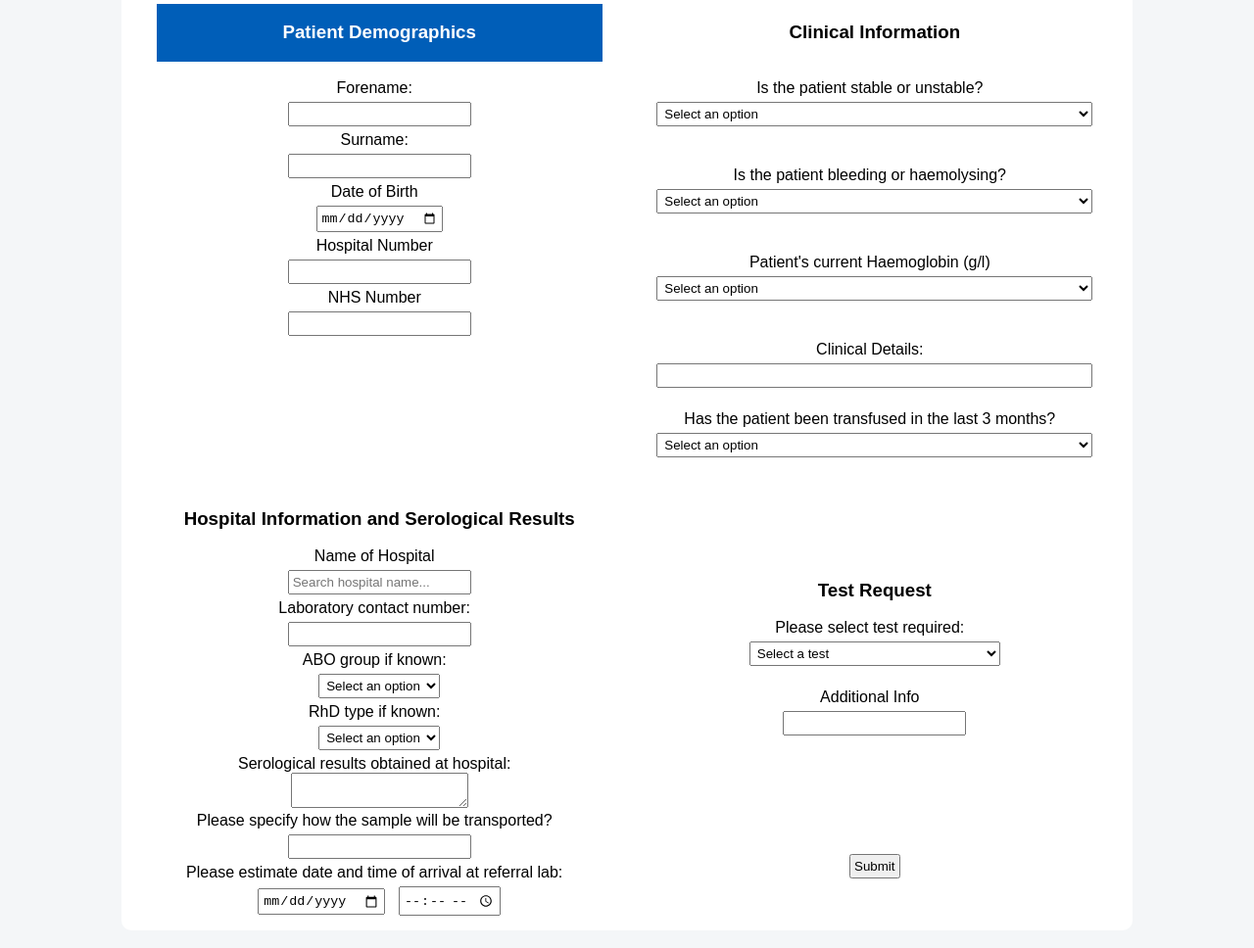
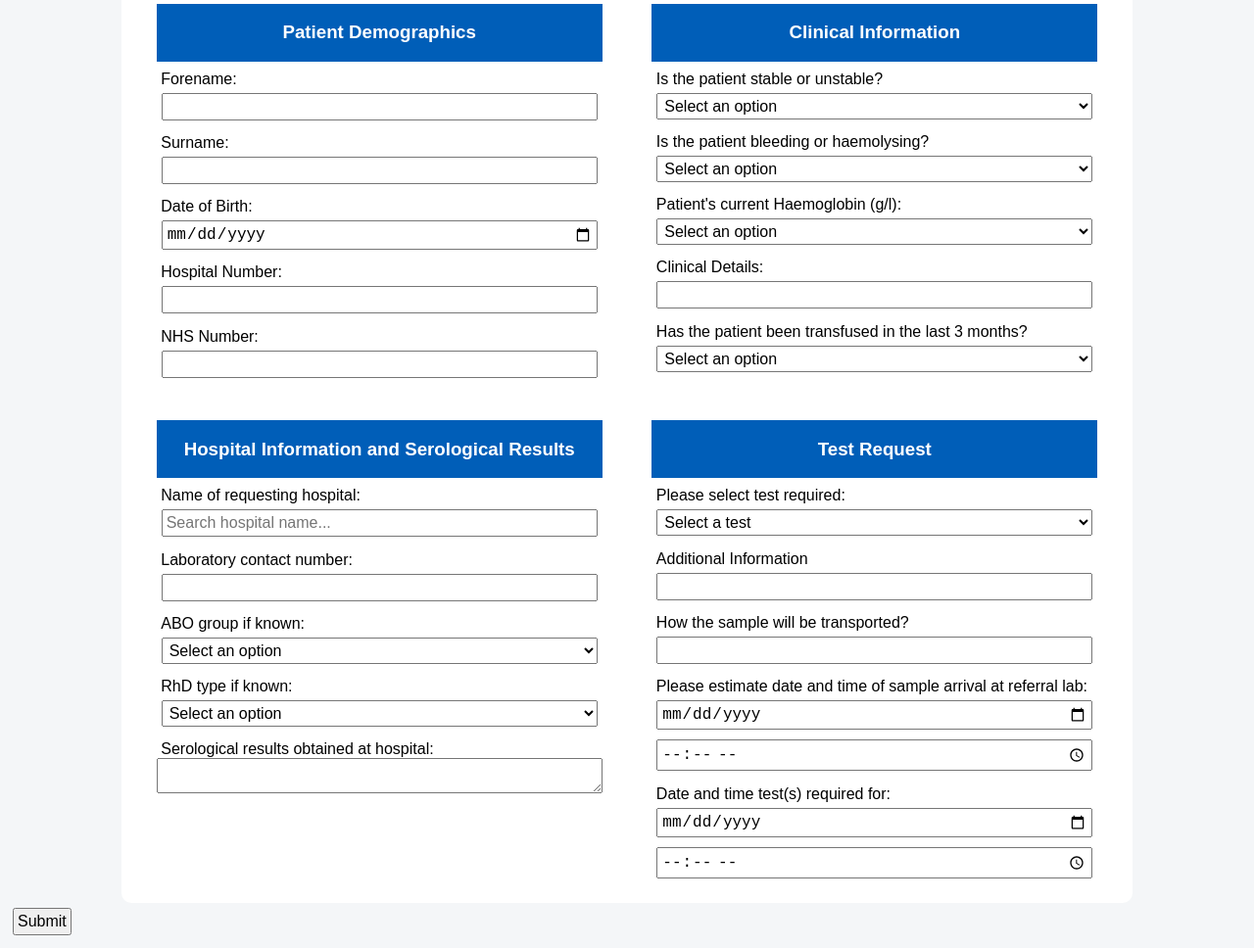
Before and after one commit to TransfusionScientistBeynon/LabFlow, a website: page Frontend/index.html in a window 1280 px wide. Shown: the part 235-1203 px from the top of the page at 98% size. Drawn offline with Linux system fonts and the light colour scheme; a script that the page names is missing; a web font is replaced by a local one.

Commit message:
Further UI improvemtns to request form. Updates to HTML structure and CSS styling

```diff
--- a/Frontend/index.html
+++ b/Frontend/index.html
@@ -38,51 +38,70 @@
 
 <div id="formContainer" class="formContainer">
 
+
+
+
   <form class="requestForm">
 
 
 
     <div id="patientDemographics" class="patientDemographics">
 
-    <div id="patientDemoHeader" class="patientDemoHeader">
+    <div id="patientDemoHeader" class="subSectionHeader">
 
         <h3> Patient Demographics </h3>
 
     </div>
 
     <div id ="patientDemoInput">
-         <br>
+
+            <div class="formField">
             <label for="forenameInput"> Forename: </label>
-             <input type="text" id="forenameInput">   </br>
+             <input type="text" id="forenameInput"/>
              <div id="valForename" hidden class="validation"> Please enter the patient's forename </div>
+            </div>
 
+            <div class="formField">
             <label for="surnameInput"> Surname: </label>
-            <input type="text" id="surnameInput"> </br>
+            <input type="text" id="surnameInput"/>
             <div id="valSurname" class="validation" hidden> Please enter the patient's surname </div>
+            </div>
+
+            <div class="formField">
+            <label for="dobInput"> Date of Birth: </label>
+            <input type="date" max="today" id="dobInput"/>
+
+            <div id="valDob" class="validation" hidden> Please enter a valid DOB </div>
+            </div>
 
 
-            <label for="dobInput"> Date of Birth </label>
-            <input type="date" max="today" id="dobInput"> </br>
-            <div id="valDob" class="validation" hidden> Please enter a valid DOB </div>
+            <div class="formField">
+            <label for="hospNoInput"> Hospital Number: </label>
+            <input type="text" pattern="[0-9]*" inputmode="numeric" id="hospNoInput"/>
+            <div id="valHospNo" class="validation" hidden> Please enter a Hospital number </div>
 
-            <label for="hospNoInput"> Hospital Number </label>
-            <input type="text" pattern="[0-9]*" inputmode="numeric" id="hospNoInput">
-            <div id="valHospNo" class="validation" hidden> Please enter a Hospital number </div> <br>
 
-            <label for="nhsNomInput"> NHS Number </label>
-            <input type="text" pattern="[0-9]*" inputmode="numeric" id="nhsNomInput">
+            <div class="formField">
+            <label for="nhsNomInput"> NHS Number: </label>
+            <input type="text" pattern="[0-9]*" inputmode="numeric" id="nhsNomInput"/>
             <div id="valNhsNo" class="validation" hidden > Please enter ten digit NHS number </div>
-            <br>
 
             <div id="valDemo" class="validation"> Please enter hospital number and/or NHS number </div>
+    </div>
+    </div>
+    </div>
+    </div>
+
+    <div id="clinicalInfo" class="clinicalInfo">
+
+         <div id="clinicalInfoHeader" class="subSectionHeader">
+
+        <h3> Clinical Information </h3>
 
         </div>
 
-        </div>
-    <div id="clinicalInfo" class="clinicalInfo">
-    <h3> Clinical Information </h3> <br>
-
-                <label for="patientStability"> Is the patient stable or unstable? </label>
+        <div class="formField">
+        <label for="patientStability"> Is the patient stable or unstable? </label>
                 <select id=patientStability>
 
                 <option value="">Select an option</option>
@@ -90,9 +109,10 @@
                 <option value="unstable">Unstable</option>
                 </select>
             <div id="valStability" class="validation" hidden> Please enter if patient is stable or unstable </div>
-                <br> <br>
+        </div>
 
 
+                <div class="formField">
                 <label for="bleedinghaemolysis"> Is the patient bleeding or haemolysing? </label>
                  <select id=bleedinghaemolysis>
                 <option value="">Select an option</option>
@@ -101,9 +121,11 @@
                 <option value="neither">Neither</option>
                 </select>
                 <div id="valBleeding" class="validation" hidden> Please specify if patient is bleeding or haemolysing  </div>
-                <br> <br>
+                </div>
 
-                <label for="currentHbInput"> Patient's current Haemoglobin (g/l) </label>
+
+                <div class="formField">
+                <label for="currentHbInput"> Patient's current Haemoglobin (g/l): </label>
                 <select id=currentHbInput>
                 <option value="">Select an option</option>
                 <option value="20-29"> 20-29g/l</option>
@@ -118,11 +140,15 @@
 
              <div id="valCurrentHb" class="validation" hidden> Please select HB range </div>
 
-                <br> <br/>
+            </div>
+
+                <div class="formField">
                 <label for="clinicalInfoinput"> Clinical Details: </label>
-                <input type="text" id="clinicalInfoInput"> <br>
+                <input type="text" id="clinicalInfoInput">
                 <div id="valClinicalInfo" class="validation" hidden> Please provide clinical details </div>
+                </div>
 
+                <div class="formField">
                 <label for="recentTxInput"> Has the patient been transfused in the last 3 months? </label>
                 <select id=recentTxInput>
                 <option value="">Select an option</option>
@@ -130,18 +156,37 @@
                 <option value="no">No</option>
                 </select>
 
-                <br>
+            <div class="formField">
             <div id="datetx" hidden> Please enter date of last transfusion: <input id="datetxinput" type="date">
+            </div>
 
             </div>
             </div>
-            <div id="valTx3Month" class="validation" hidden> Please confirm whether the patient has been recently transfused </div>
-            <div id="valRecentTx" class="validation" hidden> Please enter valid transfusion date </div>
 
-  <div class="hospitalInfo">
+
+            <div id="valTx3Month" class="validation" hidden>
+            Please confirm whether the patient has been recently transfused
+            </div>
+
+
+
+            <div id="valRecentTx" class="validation" hidden>
+            Please enter valid transfusion date
+            </div>
+
+
+    </div>
+
+  <div id="hospitalInfo"class="hospitalInfo">
+
+    <div id="hospitalInformationHeader" class="subSectionHeader">
 
         <h3> Hospital Information and Serological Results </h3>
-        <label for="hospitalSearch"> Name of Hospital </label>
+
+        </div>
+
+        <div class="formField">
+        <label for="hospitalSearch"> Name of requesting hospital: </label>
 
         <input id="hospitalNameList" list="hospitalNameListt" placeholder="Search hospital name..." >
                     <datalist id="hospitalNameListt">
@@ -153,12 +198,14 @@
                     </datalist>
 
                 <div id="valHospitalName" class="validation"> Please select hospital name </div>
-                 <br>
+        </div>
 
+        <div class="formField">
                     <label for="labContactNumberInput"> Laboratory contact number: </label>
-                    <input type="text" id="labContactNumberInput"> <br>
+                    <input type="text" id="labContactNumberInput">
                     <div id="valContactNumber" class="validation" hidden> Please enter a laboratory contact number </div>
-
+        </div>
+                    <div class="formField">
                     <label for="aboGroupInput">  ABO group if known: </label>
                     <select id="aboGroupInput">
                         <option value="">Select an option</option>
@@ -173,10 +220,12 @@
                         <option value="bombay"> Bombay </option>
                         <option value="parabombay"> Parabombay </option>
                         <option value="inconclusive"> Inconclusive </option>
-                    </select> </br>
+                    </select>
 
                     <div id="valAboGroup" class="validation" hidden> Please enter the patient's ABO group </div>
+                </div>
 
+                    <div class="formField">
                     <label for="rhdGroup"> RhD type if known: </label>
                         <select id="rhdGroupInput">
                             <option value=""> Select an option </option>
@@ -187,17 +236,25 @@
                         </select>
 
                         <div id="valRhDGroup" class="validation" hidden> Please select a RhD group</div>
-                        <br>
 
+                    </div>
+
+                    <div class="formField">
                     <label for="serohosp"> Serological results obtained at hospital: </label>
                      <textarea id="serologicalResultsInput" type="textbox"> </textarea>
 
                      <div id="valSerologicalResults" class="validation" hidden> Please enter serological results obtained </div>
+
+                    </div>
                 </div>
 
-    <div class="testRequest">
-            <h3> Test Request </h3>
+    <div id="testRequest" class="testRequest">
 
+    <div id="testRequestHeader" class="subSectionHeader">
+         <h3> Test Request </h3>
+        </div>
+
+            <div class="formField">
            <label for="testRequestSelect"> Please select test required: </label>
             <select id="testRequestSelect">
                 <option value="">Select a test</option>
@@ -207,35 +264,48 @@
                 </select>
 
             <div id="valTestRequest" class="validation" hidden> Please select test required </div>
-                <br> <br>
+            </div>
 
-                <label for="additionalInformationInput"> Additional Info </label>
+            <div class="formField">
+                <label for="additionalInformationInput"> Additional Information </label>
                 <input type="text" id="additionalInformationInput">
+                </div>
 
-    </div>
 
-    <div id="dtrq" class="dtrq" hidden>
-                <label id='datetimerq'> Date and time required: </label> <input type='date' id="dtrqDate"> <input type='time' id="dtrqTime">
-            </div>
-     <div id="valDtrq" class="validation" hidden> Please Enter date and time required.</div>
+                <div class="formField">
+                <label for="sampleTransportInput"> How the sample will be transported? </label>
+                <input type="text" id="sampleTransportInput">
+                </div>
 
-    <div id="sampleTransport">
-
-                <label for="sampleTransportInput"> Please specify how the sample will be transported? </label>
-                <input type="text" id="sampleTransportInput"> <br>
-
-                <label for="arrivalTime"> Please estimate date and time of arrival at referral lab: </label>
+                <div class="formField">
+                <label for="arrivalTime"> Please estimate date and time of sample arrival at referral lab: </label>
                 <input id ="dateSampleArrival" type="date">
                 <input id="timeSampleArrival" type="time">
+                </div>
+
+
+                <div id="dtrq" class="dtrq" >
+                <div class="formField">
+                <label id='datetimerq'> Date and time test(s) required for: </label> <input type='date' id="dtrqDate"> <input type='time' id="dtrqTime">
+                </div>
+                <div id="valDtrq" class="validation" hidden>
+                 Please Enter date and time required.
+                </div>
+                </div>
 
      </div>
 
-    <div id="crossmatchInfo" hidden>
+      <div id="crossmatchInfo" class="" hidden>
 
-                <div id="unitno">
 
-                <h4> Crossmatch Information </h4>
 
+        <div id="crossmatchInformationHeader" class="subSectionHeader">
+         <h3> Crossmatch Information </h3>
+        </div>
+
+
+        <div id="unitno">
+        <div class="formField">
                 <label for="unitNoInput"> How many units are required? </label>
                 <select id="unitNoInput">
                     <option value=""> Select an option </option>
@@ -256,7 +326,7 @@
                 <div id="valUnitNo" class="validation" hidden>
                     Please specify how many units are required
                 </div>
-
+                </div>
                 </div>
 
 
@@ -264,10 +334,12 @@
 
                 <h4> Special Requirements</h4>
 
-                <label for="spqrInput"> Please specify the patients special requirements: </label>
+
+
 
                 <div id="spqrInput" class="spqrCheckboxes">
-                    Irradiated <input value='Irradiated' type='checkbox' name="spqrBoxes">
+
+                    Irradiated <input id="Irradiated" value='Irradiated' type='checkbox' name="spqrBoxes">
                     Washed <input value='Washed' type='checkbox' name="spqrBoxes">
                     CMV Negative <input value='CMVNegative' type='checkbox' name="spqrBoxes">
                     HbS Negative <input value='HbS' type='checkbox' name="spqrBoxes">
@@ -277,17 +349,29 @@
                 <div id="valSpqr" class="validation" hidden>Please specify the patients special requirements </div>
                 </div>
 
-                <h4> Unit Transportation </h4>
+                  <h4> Unit Transportation </h4>
 
-                <label for="unitTransportationInput"> How should the units be transported? </label>
+
+
+
                 <div id="unitTransportationInput">
-                    Routine <input value="Routine" type="checkbox" name="unitTransport">
+
+                    Routine <input value="Routine" type="checkbox" name="unitTransport" class="checkbox-wrapper-4">
                     AdHoc <input value="AdHoc" type="checkbox" name="unitTransport">
                     Collect <input value="Collect" type="checkbox" name="unitTransport">
                     Blue Light <input value="blueLight" type="checkbox" name="unitTransport">
-                    Hospital services to arrange <input value="Hospital services to arrange" type="checkbox" name="unitTransport">
                     Not stated <input value="Not stated" type="checkbox" name="unitTransport">
                 </div>
+                </div>
+                </div>
+
+
+
+    </div>
+
+    </div>
+
+
 
 
     </div>
@@ -300,14 +384,12 @@
 
 
         </div>
+</form>
+
+</div>
 
 
-    </div>
-          </form>
 
-
-</div>
-</div>
 <script src="https://cdn.auth0.com/js/auth0-spa-js/1.22/auth0-spa-js.production.js"></script>
 <script src="auth.js"></script>
 <script src="script.js"></script>
--- a/Frontend/labViewStyle.css
+++ b/Frontend/labViewStyle.css
@@ -32,8 +32,6 @@ height: clamp(40px, 7vw, 100px);
   margin-bottom:auto;
   margin-left:10%;
   padding:auto;
-
-
 
 }
 
@@ -162,7 +160,6 @@ td:last-child {
     flex-direction: column;
     align-items: center;        /* centers horizontally */
     justify-content: center;    /* centers vertically */
-    font-family: 'Gill Sans', 'Gill Sans MT', Calibri, 'Trebuchet MS', sans-serif;
     font-family: Frutiger W01,arial,sans-serif;
     text-align: center;         /* centers text within elements */
     max-width: 98%; /* limits the width of the container */
--- a/Frontend/script.js
+++ b/Frontend/script.js
@@ -9,13 +9,13 @@ document.addEventListener("DOMContentLoaded", () => {
 // These are elements required for state
 const dtrq=
     document.getElementById("dtrq");
-    dtrq.hidden = true;
 
 const dtrqDate =
     document.getElementById("dtrqDate");
 
 const dtrqTime =
     document.getElementById("dtrqTime");
+
 const patientStability =
 document.getElementById("patientStability");
 
@@ -51,7 +51,7 @@ document.getElementById("bleedinghaemolysis");
 
 const crossmatchInfo=
 document.getElementById("crossmatchInfo");
-crossmatchInfo.hidden=true;
+crossmatchInfo.hidden = true;
 
 const currentHbInput =
 document.getElementById("currentHbInput");
@@ -524,12 +524,14 @@ function showBackupAlert(){
 
 function showCrossmatchFields() {
     crossmatchInfo.hidden = false;
+    crossmatchInfo.classList.add ("crossmatchInfo")
 }
 
 //hideCrossmatchFields
 
 function hideCrossmatchFields() {
     crossmatchInfo.hidden=true;
+    crossmatchInfo.classList.remove("crossmatchInfo")
 }
 
 //showdate
@@ -539,13 +541,6 @@ function showdate() {
 }
 
 
-function showDateTimeRequest() {
-    dtrq.hidden = false;
-}
-
-function hideDateTimeRequest(){
-    dtrq.hidden = true;
-}
 
 
 //Rules - These decide what code triggers
@@ -556,6 +551,8 @@ function runRules() {
 
     state.showCrossmatch =
     state.testRequest === "Antibody identification and crossmatch";
+console.log(state.showCrossmatch)
+console.log(crossmatchInfo.hidden)
 
     state.showDateTimeRequired =
     state.testRequest === "Antibody identification with phone call" ||
@@ -594,7 +591,8 @@ function render() {
 
     if  (state.showCrossmatch){
 
-        showCrossmatchFields(); }
+        showCrossmatchFields();
+     }
     else{
         hideCrossmatchFields();
 
@@ -611,6 +609,7 @@ function render() {
 }
 
 
+console.log(state.testRequest)
 
 //Elements required for page submission and event listener
 
@@ -712,6 +711,7 @@ const requestState = {
 
 }
 
+
     const formData ={
     Forename : forenameInput.value,
     Surname : surnameInput.value,
--- a/Frontend/style.css
+++ b/Frontend/style.css
@@ -94,7 +94,6 @@ h1 {
 .requestForm{
   display: grid;
    grid-template-columns: repeat(2, 1fr);
-
     align-items: center;        /* centers horizontally */
     justify-content: center;    /* centers vertically */
     font-family: Frutiger W01,arial,sans-serif;
@@ -108,23 +107,59 @@ h1 {
 
 }
 
-input [type="checkbox"]{
-  transform: scale(2.0);
-  margin:10px;
-  zoom:2;
+.formField{
+  display:flex;
+  flex-direction:column;
+  width:100%;
+  margin-top:2%
 }
 
-input, button, select {
-  padding:3px;
-  margin:5px;
+.formField label{
+margin-left:1%
+
+}
+
+label{
+  display:flex;
+  align-items:flex-start;
 
 }
 
 
-label{
-  display:block;
-  margin-right:10px;
+input[type="checkbox"] {
+  width: 15px;
+  height: 15px;
+  cursor: pointer;
+  vertical-align:middle;
+  appearance: none;
+  -webkit-appearance: none;
+
+  border: 2px solid #4A6FA5;   /* your accent colour */
+  border-radius: 3px;
+  background: white;
+  position: relative;
 }
+
+input[type="checkbox"]:checked {
+  background: #4A6FA5;
+  border-color: #4A6FA5;
+}
+
+input[type="checkbox"]:checked::after {
+  content: "✔";
+  color: white;
+  font-size: 12px;
+  position: absolute;
+  top: -2px;
+  left: 1px;
+}
+input, button, select {
+
+  font-size:12pt;
+
+}
+
+
 
 input, button, select {
   padding:3px;
@@ -146,13 +181,6 @@ list-style-type: none;
 
 }
 
-
-.patientDemoHeader{
-  color:white;
-  background-color:#005EB8;
-
-}
-
 #clinicalInfo{
   display:flex;
   flex-direction:column;
@@ -162,6 +190,45 @@ list-style-type: none;
   padding-bottom:10px;
 
 }
+
+#testRequest{
+  display:flex;
+  flex-direction:column;
+  margin:auto;
+  margin-top:5%;
+  width:90%;
+  padding-bottom:10px;
+
+}
+
+#hospitalInfo{
+    display:flex;
+  flex-direction:column;
+  margin:auto;
+  margin-top:5%;
+  width:90%;
+  padding-bottom:10px;
+
+}
+
+.crossmatchInfo{
+  display:flex;
+  flex-direction:column;
+  margin:auto;
+  margin-top:5%;
+  width:90%;
+  padding-bottom:10px;
+
+}
+
+.subSectionHeader{
+  color:white;
+  background-color:#005EB8;
+  width:100%;
+
+}
+
+
 
 .clinicalInfo li{
 list-style-type: none;
@@ -241,8 +308,3 @@ list-style-type: none;
     list-style-type: none;
     border-radius: 10px;
 }
-
-#tableData{
-  font-size:25px;
-
-}
```
Also changed, not shown: 2 other files.
